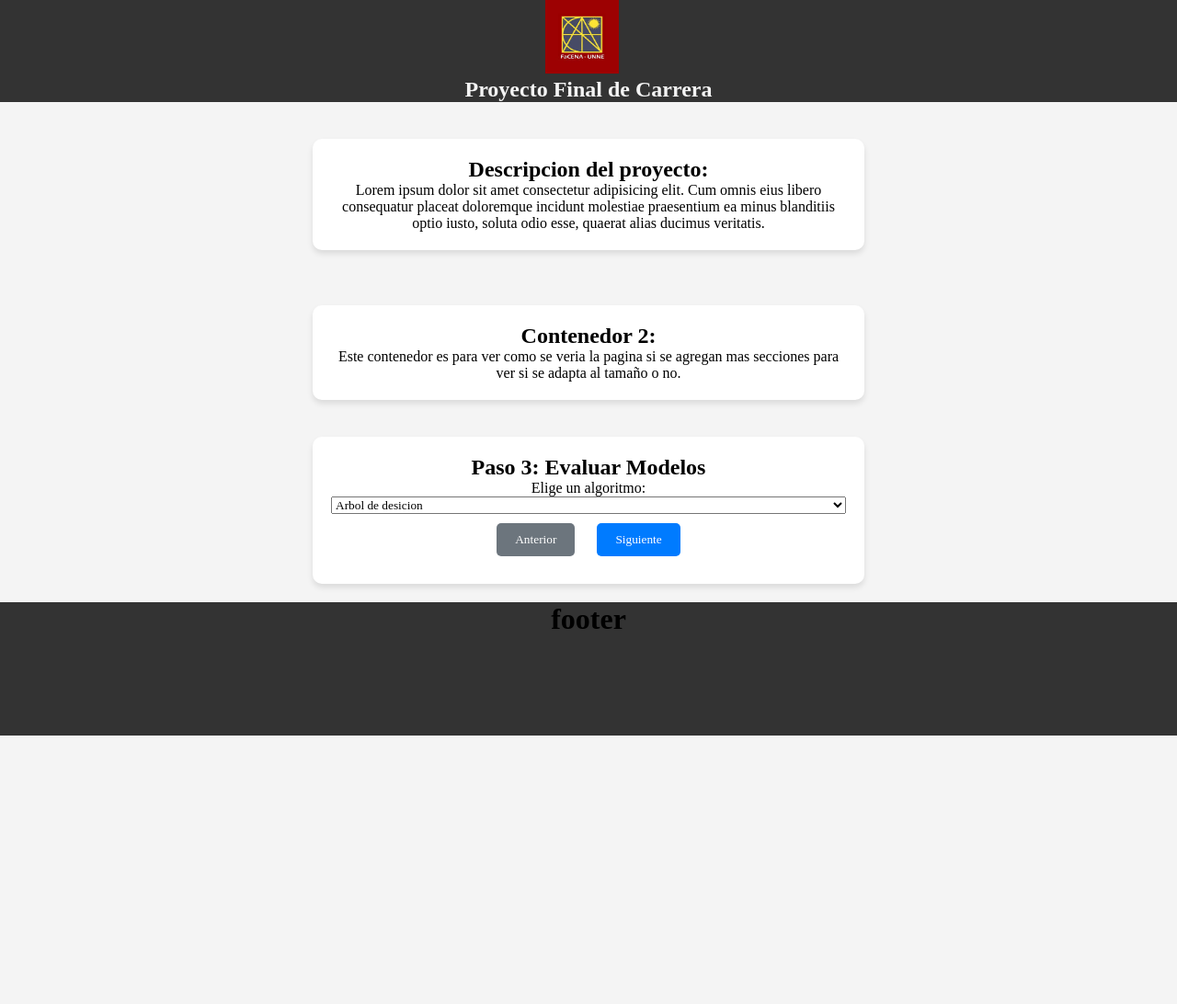
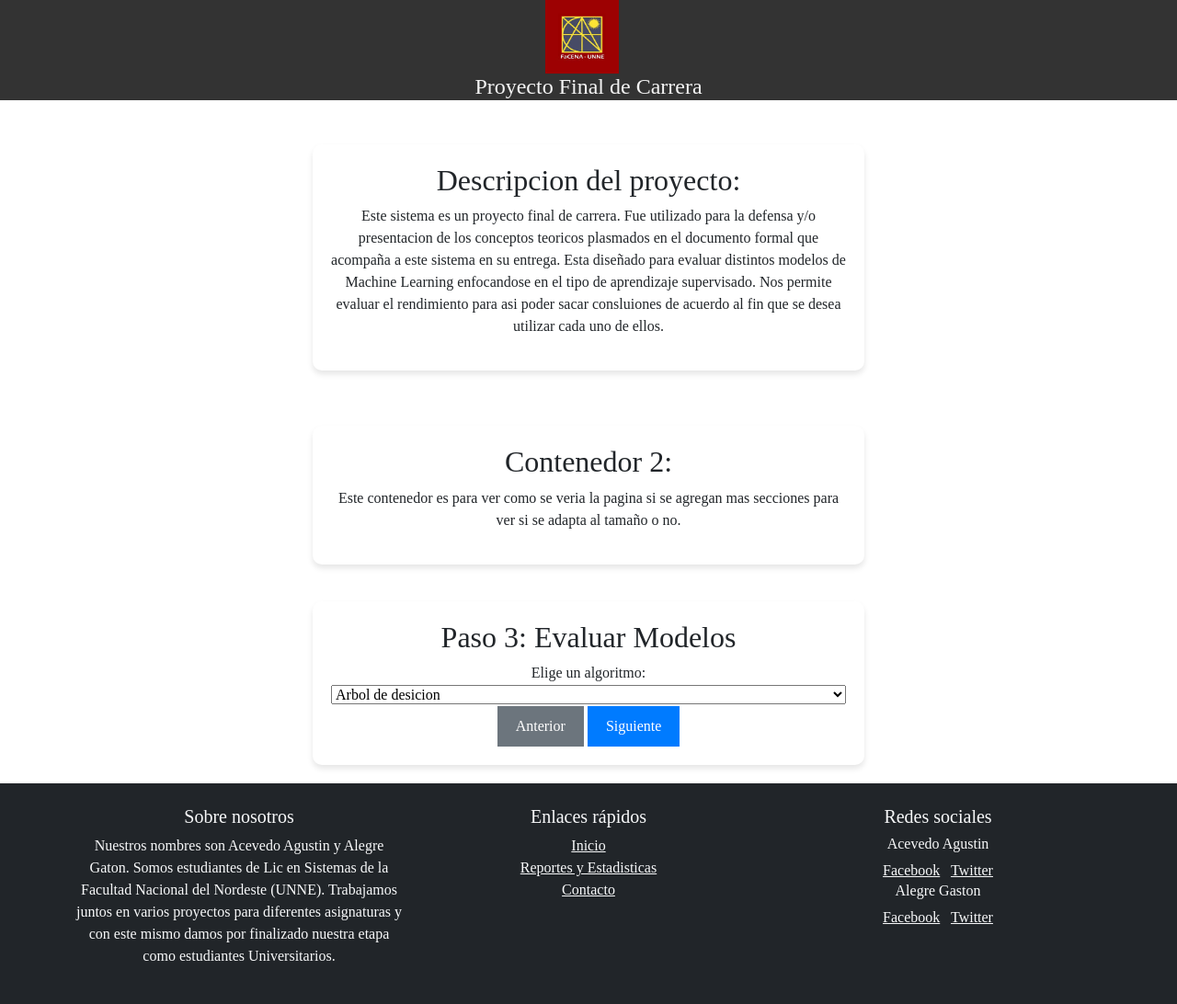
Before and after one commit to agustin-acevedo/Proyecto_final, a Flask app: page / in a window 1280 px wide. Shown: the whole page at 92% size. Before the commit the page ends 800 px from the top, so only its background shows below. Run offline with Flask 3, Linux system fonts and the light colour scheme.

Commit message:
Cambios en el diseño

```diff
--- a/static/style2.css
+++ b/static/style2.css
@@ -21,19 +21,7 @@
 
 
 
-  /* General */
-  html,body {
-    height: 100%;
-    width: 100%;
-      margin: 0;
-      /* Elimina el margen predeterminado */
-      font-family: Arial, sans-serif;
-      display: flex;
-      flex-direction: column;
-      align-items: center;
-      /* Centra horizontalmente */
-      background-color: #f4f4f4;
-  }
+
 
   /* Header */
   header {
@@ -84,6 +72,21 @@
       /* Ocupa todo el ancho */
       text-align: center;
       background-color: #333;
+      background-size: cover;
+      background-repeat: no-repeat;
+      padding-top: 20px;
+  }
+  .footerContainer{
+    width: 100%;
+    padding-right: 15px;
+    padding-left: 15px;
+    padding-right: auto;
+    padding-left: auto;
+  }
+
+  .flexContainerFooter{
+    display: flex;
+    justify-content: space-between;
   }
 
   /* Imagen del Logo */
--- a/templates/inicio.html
+++ b/templates/inicio.html
@@ -5,6 +5,9 @@
     <meta charset="UTF-8">
     <meta name="viewport" content="width=device-width, initial-scale=1.0">
     <link rel="stylesheet" href="static/style2.css">
+    <link href="https://cdn.jsdelivr.net/npm/bootstrap@5.3.3/dist/css/bootstrap.min.css" rel="stylesheet" integrity="sha384-QWTKZyjpPEjISv5WaRU9OFeRpok6YctnYmDr5pNlyT2bRjXh0JMhjY6hW+ALEwIH" crossorigin="anonymous">
+    <script src="https://cdn.jsdelivr.net/npm/bootstrap@5.3.3/dist/js/bootstrap.bundle.min.js" integrity="sha384-YvpcrYf0tY3lHB60NNkmXc5s9fDVZLESaAA55NDzOxhy9GkcIdslK1eN7N6jIeHz" crossorigin="anonymous"></script>
+
     <title>Comparacion de Algoritmos</title>
 
 </head>
@@ -22,9 +25,11 @@
 
             <div class="contenedor" style="margin: 20px 0;">
                 <h2> Descripcion del proyecto:</h2>
-                <p>Lorem ipsum dolor sit amet consectetur adipisicing elit. Cum omnis eius libero consequatur placeat
-                    doloremque incidunt molestiae praesentium ea minus blanditiis optio iusto, soluta odio esse,
-                    quaerat alias ducimus veritatis.</p>
+                <p>Este sistema es un proyecto final de carrera. Fue utilizado para la defensa y/o presentacion de
+                    los conceptos teoricos plasmados en el documento formal que acompaña a este sistema en su entrega.
+                    Esta diseñado para evaluar distintos modelos de Machine Learning enfocandose en el tipo de aprendizaje supervisado.
+                    Nos permite evaluar el rendimiento para asi poder sacar consluiones de acuerdo al fin que se desea utilizar cada uno de ellos.
+                </p>
 
             </div>
 
@@ -109,9 +114,53 @@
 
     </main>
 
-    <footer>
-        <h1>footer</h1>
+    <!-- <footer>
+        <div class="footerContainer">
+            <h2 style="color: aliceblue;">Facultad de Ciencias Exactas, Naturales y Agrimensura</h2>
+            <div class="flexContainerFooter">
+                <div>
+                    <h3>Contactenos: </h3>
+                    <div>
+
+                        <h4>Acevedo Agustin</h4>
+                    </div>
+                </div>
+                <div>
+                    <p>Quiro que esto se muestre a la derecha</p>
+                </div>
+            </div>
+        </div>
+    </footer> -->
+    <footer class="bg-dark text-light py-4">
+        <div class="container">
+            <div class="row">
+                <div class="col-md-4">
+                    <h5>Sobre nosotros</h5>
+                    <p>Nuestros nombres son Acevedo Agustin y Alegre Gaton. Somos estudiantes de Lic en Sistemas de la Facultad Nacional del Nordeste (UNNE).
+                         Trabajamos juntos en varios proyectos para diferentes asignaturas y con este mismo damos por finalizado nuestra etapa como estudiantes Universitarios.
+                    </p>
+                </div>
+                <div class="col-md-4">
+                    <h5>Enlaces rápidos</h5>
+                    <ul class="list-unstyled">
+                        <li><a href="/" class="text-light">Inicio</a></li>
+                        <li><a  href="/resultados"  class="text-light">Reportes y Estadisticas</a></li>
+                        <li><a href="#" class="text-light">Contacto</a></li>
+                    </ul>
+                </div>
+                <div class="col-md-4">
+                    <h5>Redes sociales</h5>
+                    <h6>Acevedo Agustin</h6>
+                    <a href="#" class="text-light me-2">Facebook</a>
+                    <a href="#" class="text-light">Twitter</a>
+                    <h6>Alegre Gaston</h6>
+                    <a href="#" class="text-light me-2">Facebook</a>
+                    <a href="#" class="text-light">Twitter</a>
+                </div>
+            </div>
+        </div>
     </footer>
+
 
     <script src="/static/pasos.js"></script>
 </body>
--- a/templates/reportes.html
+++ b/templates/reportes.html
@@ -1,3 +1,5 @@
+<!-- Vista para visualizar las imagenes sobre metricas de rendimiento de los modelos utilizados.
+Se encontraran graficos sobre comparacion entre estos como asi tambien tablas individuales de cada uno de ellos  -->
 <!DOCTYPE html>
 <html lang="es">
 
```
